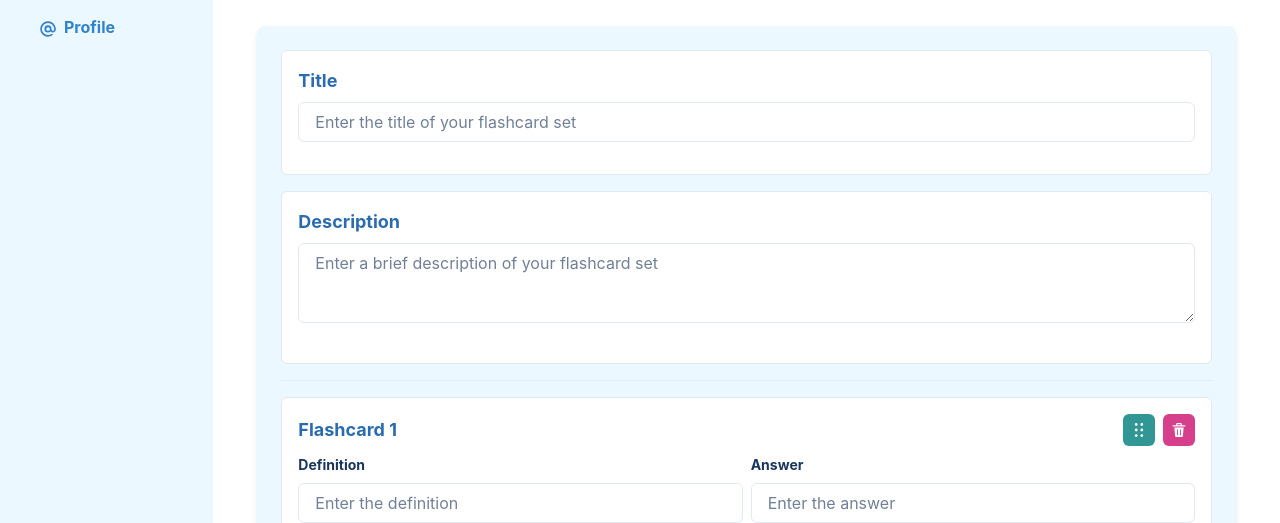
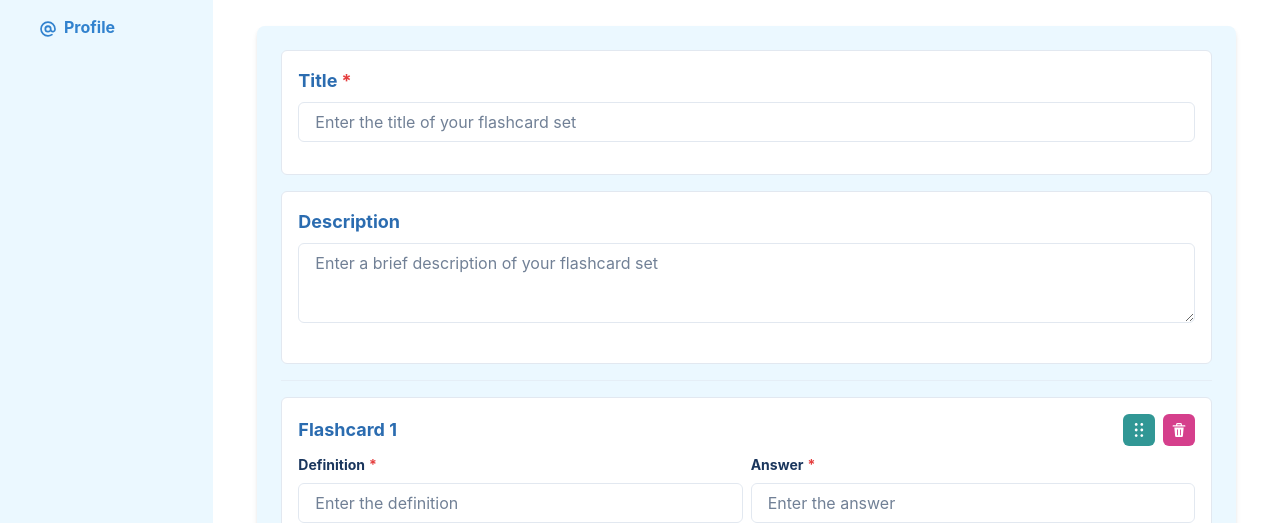
Before and after one commit to miriamochavillo/bluecards-project, a React (Vite) app: page /create-flashcards in a window 1280 px wide. Shown: the part 217-740 px from the top of the page. Built offline with nearby package versions, Linux system fonts and the light colour scheme.

Commit message:
Added better validation function in Creating a Flashcard set

```diff
--- a/src/pages/CreateFlashcards.tsx
+++ b/src/pages/CreateFlashcards.tsx
@@ -13,15 +13,22 @@ import {
   IconButton,
   Divider,
   Flex,
+  useToast,
+  FormErrorMessage,
 } from "@chakra-ui/react";
 import { AddIcon, DeleteIcon, DragHandleIcon } from "@chakra-ui/icons";
+import { useNavigate } from "react-router-dom";
 
 export default function CreateFlashcards() {
+  const navigate = useNavigate();
+
   const [title, setTitle] = useState("");
   const [description, setDescription] = useState("");
   const [flashcards, setFlashcards] = useState([
     { definition: "", answer: "" },
   ]);
+  const [isSubmitted, setIsSubmitted] = useState(false);
+  const toast = useToast();
 
   const handleTitleChange = (e: React.ChangeEvent<HTMLInputElement>) =>
     setTitle(e.target.value);
@@ -48,16 +55,24 @@ export default function CreateFlashcards() {
   };
 
   const saveFlashcardSet = () => {
-    if (!title.trim() || !description.trim()) {
-      alert("Title and description cannot be empty.");
-      return;
-    }
-    if (flashcards.some((f) => !f.definition.trim() || !f.answer.trim())) {
-      alert("All flashcards must have a definition and an answer.");
+    setIsSubmitted(true);
+    if (
+      !title.trim() ||
+      flashcards.some((f) => !f.definition.trim() || !f.answer.trim())
+    ) {
       return;
     }
     // Logic to save the flashcard set
     console.log({ title, description, flashcards });
+    toast({
+      title: "Success",
+      description: "Flashcard set saved successfully.",
+      status: "success",
+      duration: 5000,
+      isClosable: true,
+      position: "top",
+    });
+    navigate("/my-flashcards");
   };
 
   return (
@@ -85,7 +100,12 @@ export default function CreateFlashcards() {
             borderColor="gray.200"
             w="100%"
           >
-            <FormControl mb={4} bg="white">
+            <FormControl
+              mb={4}
+              bg="white"
+              isRequired
+              isInvalid={isSubmitted && !title.trim()}
+            >
               <FormLabel fontWeight="bold" fontSize="lg" color="blue.600">
                 Title
               </FormLabel>
@@ -97,6 +117,7 @@ export default function CreateFlashcards() {
                 value={title}
                 onChange={handleTitleChange}
               />
+              <FormErrorMessage>Title is required.</FormErrorMessage>
             </FormControl>
           </Box>
           <Box
@@ -153,7 +174,10 @@ export default function CreateFlashcards() {
                 </Flex>
               </HStack>
               <HStack>
-                <FormControl>
+                <FormControl
+                  isRequired
+                  isInvalid={isSubmitted && !flashcard.definition.trim()}
+                >
                   <FormLabel fontSize="sm" fontWeight="bold" color="blue.900">
                     Definition
                   </FormLabel>
@@ -165,8 +189,12 @@ export default function CreateFlashcards() {
                       handleFlashcardChange(index, "definition", e.target.value)
                     }
                   />
+                  <FormErrorMessage>Definition is required.</FormErrorMessage>
                 </FormControl>
-                <FormControl>
+                <FormControl
+                  isRequired
+                  isInvalid={isSubmitted && !flashcard.answer.trim()}
+                >
                   <FormLabel fontSize="sm" fontWeight="bold" color="blue.900">
                     Answer
                   </FormLabel>
@@ -178,6 +206,7 @@ export default function CreateFlashcards() {
                       handleFlashcardChange(index, "answer", e.target.value)
                     }
                   />
+                  <FormErrorMessage>Answer is required.</FormErrorMessage>
                 </FormControl>
               </HStack>
             </Box>
--- a/tsconfig.app.json
+++ b/tsconfig.app.json
@@ -1,5 +1,6 @@
 {
   "compilerOptions": {
+    "incremental": true,
     "tsBuildInfoFile": "./node_modules/.tmp/tsconfig.app.tsbuildinfo",
     "target": "ES2020",
     "useDefineForClassFields": true,
@@ -19,8 +20,7 @@
     "strict": true,
     "noUnusedLocals": true,
     "noUnusedParameters": true,
-    "noFallthroughCasesInSwitch": true,
-    "noUncheckedSideEffectImports": true
+    "noFallthroughCasesInSwitch": true
   },
   "include": ["src"]
 }
--- a/tsconfig.node.json
+++ b/tsconfig.node.json
@@ -1,5 +1,6 @@
 {
   "compilerOptions": {
+    "incremental": true,
     "tsBuildInfoFile": "./node_modules/.tmp/tsconfig.node.tsbuildinfo",
     "target": "ES2022",
     "lib": ["ES2023"],
@@ -17,8 +18,7 @@
     "strict": true,
     "noUnusedLocals": true,
     "noUnusedParameters": true,
-    "noFallthroughCasesInSwitch": true,
-    "noUncheckedSideEffectImports": true
+    "noFallthroughCasesInSwitch": true
   },
   "include": ["vite.config.ts"]
 }
```
